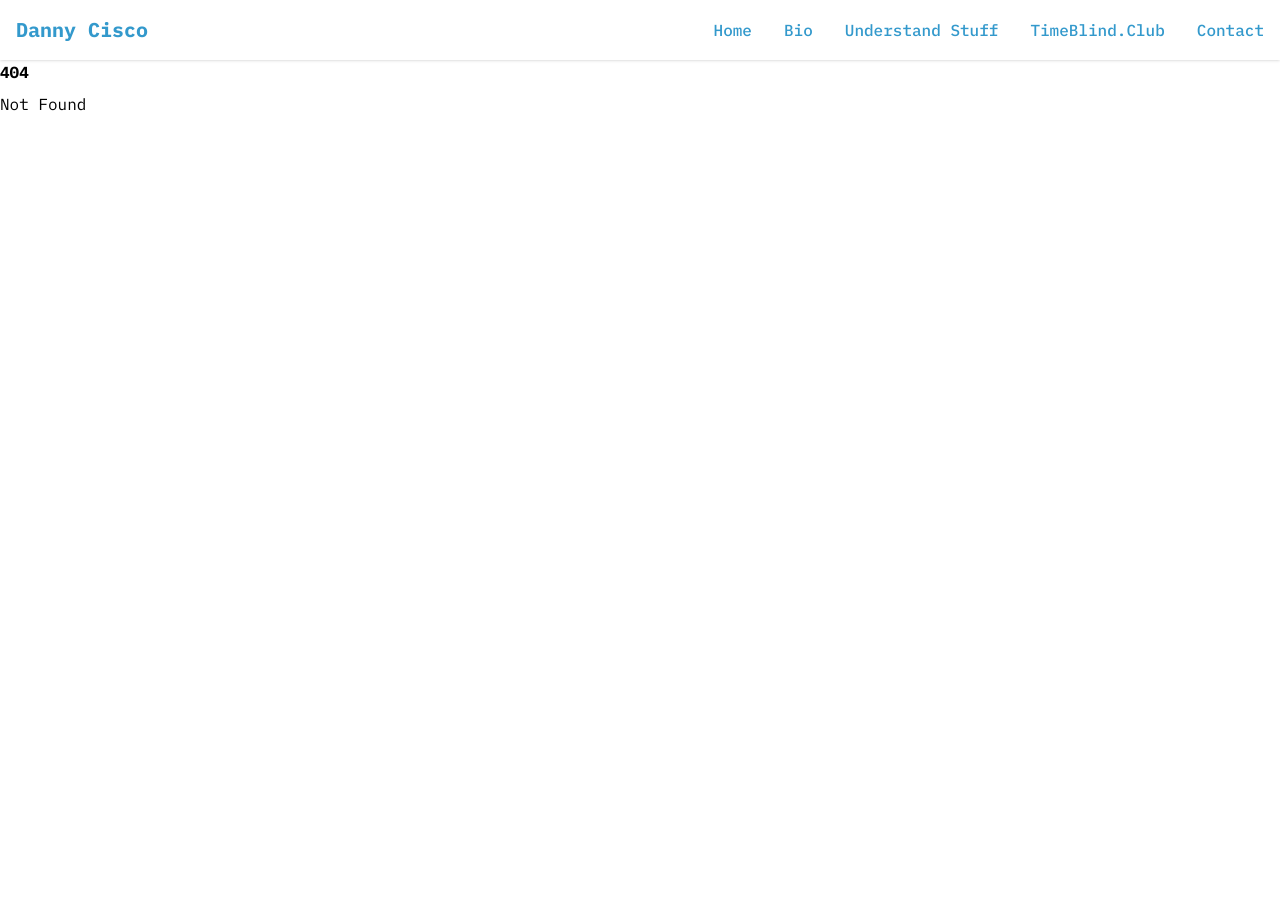
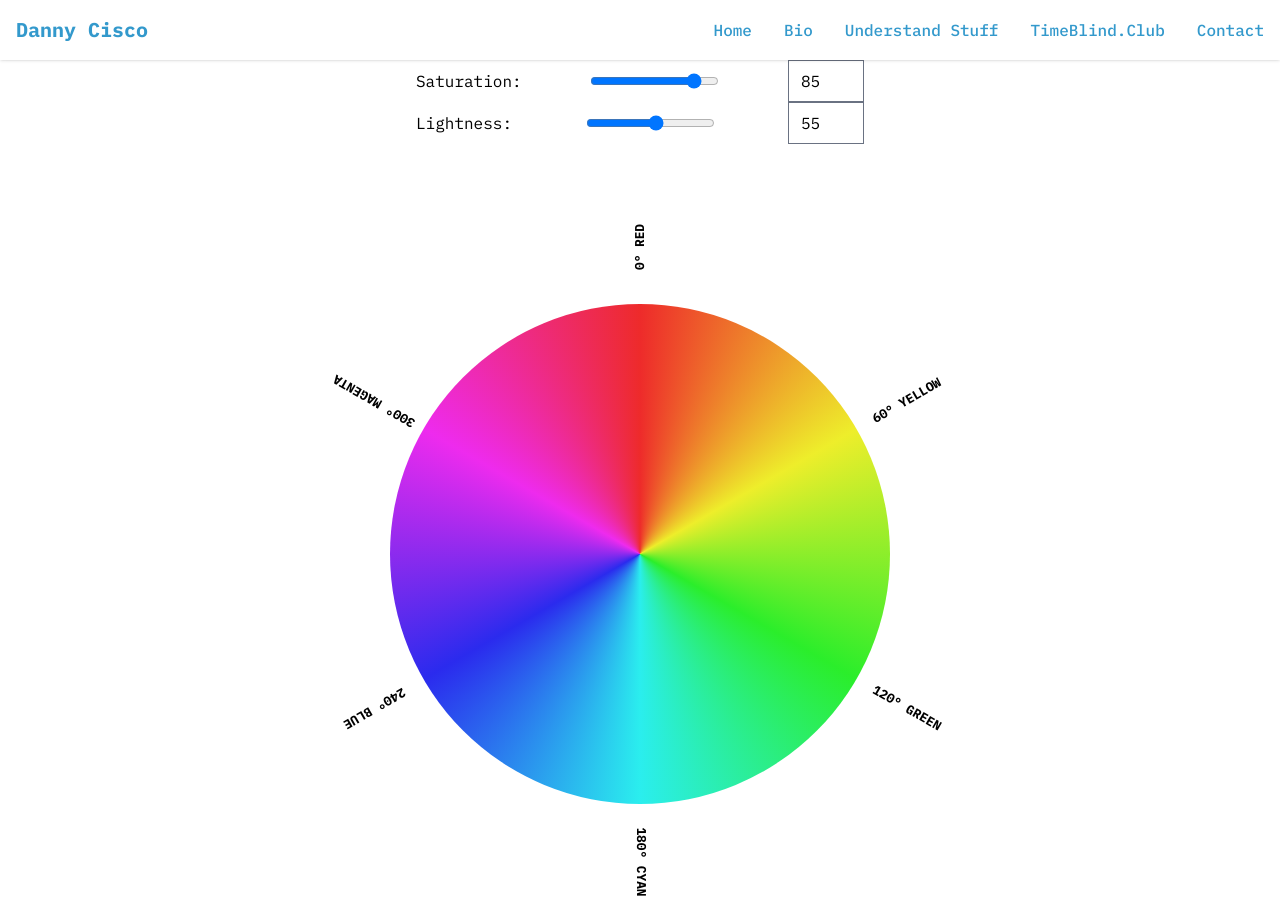
Before and after one commit to Danny-Cisco/danny-cisco, a SvelteKit app: page /understand-stuff/hsl-wheel in a window 1280 px wide. Before the commit this address had no page. Before the commit the page ends 800 px from the top, so only its background shows below. Built offline with nearby package versions, Linux system fonts and the light colour scheme.

Commit message:
hsl page works

```diff
--- a/src/routes/understand-stuff/+page.svelte
+++ b/src/routes/understand-stuff/+page.svelte
@@ -19,6 +19,11 @@
 			title: 'Web Dev Time Formats',
 			path: '/understand-stuff/web-dev-time-formats',
 			description: 'Everything there is to know about time formats on the web'
+		},
+		{
+			title: 'HSL Wheel',
+			path: '/understand-stuff/hsl-wheel',
+			description: 'Visualising HSL'
 		}
 	];
 </script>
--- /dev/null
+++ b/src/routes/understand-stuff/hsl-wheel/+page.svelte
@@ -0,0 +1,112 @@
+<script>
+	// Exposed so they can be controlled from parent components or bound to sliders, etc.
+	export let saturation = 85; // Range: 0 - 100
+	export let lightness = 55; // Range: 0 - 100
+</script>
+
+<div class="flex w-full flex-col items-center justify-center">
+	<div class="w-md">
+		<label class="flex items-center justify-between">
+			Saturation:
+			<input type="range" min="0" max="100" step="5" bind:value={saturation} />
+			<input type="number" min="0" max="100" bind:value={saturation} />
+		</label>
+
+		<label class="flex items-center justify-between">
+			Lightness:
+			<input type="range" min="0" max="100" step="5" bind:value={lightness} />
+			<input type="number" min="0" max="100" bind:value={lightness} />
+		</label>
+	</div>
+
+	<div class="wheel-container mt-40">
+		<!-- Conic gradient disc; update the CSS variables based on current props -->
+		<div class="color-wheel" style="--s: {saturation}%; --l: {lightness}%"></div>
+
+		<!-- Markers for key angles -->
+		<div class="marker red whitespace-nowrap font-bold"><span>0° RED</span></div>
+		<div class="marker yellow whitespace-nowrap font-bold"><span>60° YELLOW</span></div>
+		<div class="marker green whitespace-nowrap font-bold"><span>120° GREEN</span></div>
+		<div class="marker cyan whitespace-nowrap font-bold"><span>180° CYAN</span></div>
+		<div class="marker blue whitespace-nowrap font-bold"><span>240° BLUE</span></div>
+		<div class="marker magenta whitespace-nowrap font-bold"><span>300° MAGENTA</span></div>
+	</div>
+</div>
+
+<style>
+	/* Container to hold the circular color wheel and the markers */
+	.wheel-container {
+		position: relative;
+		width: 500px;
+		height: 500px;
+		/* Adjust as desired, or make this responsive */
+	}
+
+	/* The circular gradient disc */
+	.color-wheel {
+		width: 100%;
+		height: 100%;
+		border-radius: 50%;
+
+		/* We'll use CSS variables to inject saturation & lightness.
+       The gradient transitions from hsl(0, s, l) through the entire hue range back to 360. */
+		background: conic-gradient(
+			hsl(0, var(--s), var(--l)),
+			hsl(60, var(--s), var(--l)),
+			hsl(120, var(--s), var(--l)),
+			hsl(180, var(--s), var(--l)),
+			hsl(240, var(--s), var(--l)),
+			hsl(300, var(--s), var(--l)),
+			hsl(360, var(--s), var(--l))
+		);
+	}
+
+	/* Default saturation/lightness so the wheel is visible if no props are passed in */
+	.color-wheel {
+		--s: 100%;
+		--l: 50%;
+	}
+
+	/* Markers: We'll place them absolutely, centered at the wheel's center,
+     then rotate them around the circle. Each marker has a small text label. */
+	.marker {
+		position: absolute;
+		top: 50%;
+		left: 50%;
+		transform-origin: center center;
+		width: 1px;
+		height: 1px;
+	}
+
+	/* The text label is offset slightly so it doesn’t overlap the center. */
+	.marker span {
+		position: absolute;
+		left: 0.5rem;
+		transform: translate(-50%, -50%);
+		background: #fff8; /* optional translucent background to stand out */
+		padding: 2px 4px;
+		border-radius: 4px;
+		font-size: 0.8rem;
+	}
+
+	/* Each named marker is rotated to a specific hue angle,
+     then translated outward to the wheel's perimeter. Adjust 140px as needed. */
+	.red {
+		transform: rotate(-90deg) translate(300px, 0);
+	}
+	.yellow {
+		transform: rotate(-30deg) translate(300px, 0);
+	}
+	.green {
+		transform: rotate(30deg) translate(300px, 0);
+	}
+	.cyan {
+		transform: rotate(90deg) translate(300px, 0);
+	}
+	.blue {
+		transform: rotate(150deg) translate(300px, 0);
+	}
+	.magenta {
+		transform: rotate(210deg) translate(300px, 0);
+	}
+</style>
```
